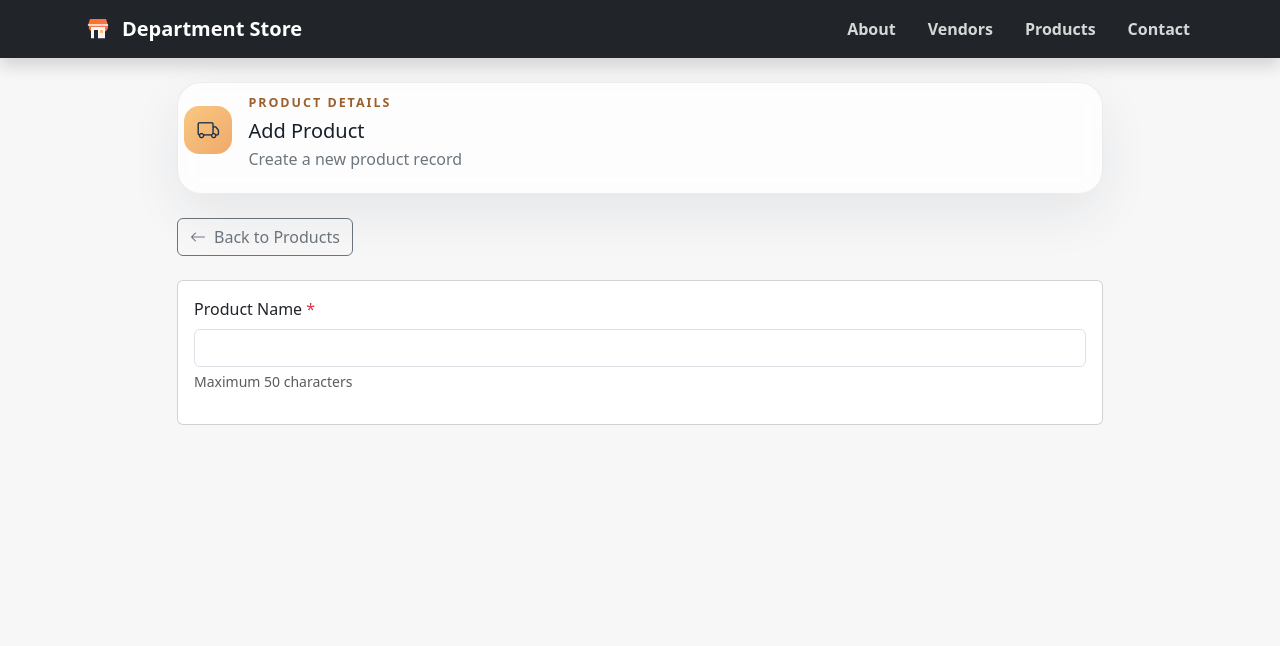
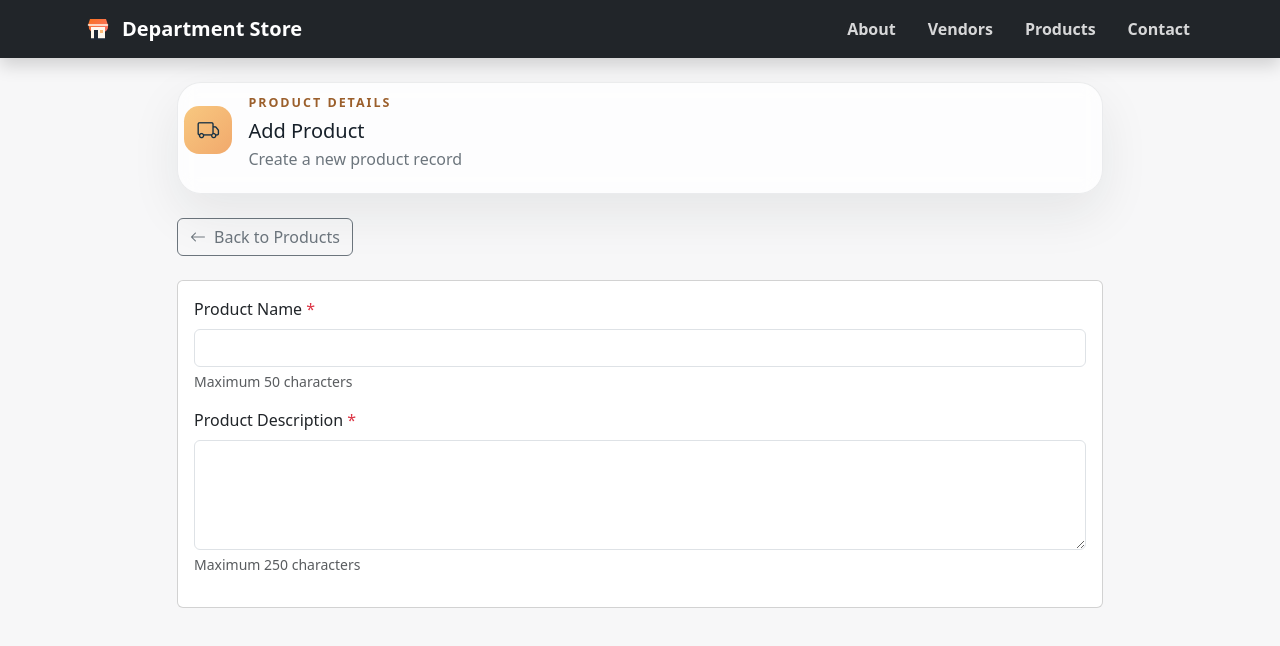
Before and after one commit to gfirzon-personal/dept-web-react, a React (Vite) app: page /product in a window 1280 px wide. Shown: the top 646 px of the page. Built offline with nearby package versions, Linux system fonts and the light colour scheme; no server answers.

Commit message:
continue work

```diff
--- a/src/features/products/pages/Product.jsx
+++ b/src/features/products/pages/Product.jsx
@@ -174,6 +174,24 @@ export default function Product() {
                            <div className="form-text">Maximum 50 characters</div>
                         </div>
 
+                        <div className="mb-3">
+                           <label htmlFor="ProductDescription" className="form-label">
+                              Product Description <span className="text-danger">*</span>
+                           </label>
+                           <textarea
+                              rows={4}
+                              className="form-control"
+                              id="ProductDescription"
+                              name="ProductDescription"
+                              value={product.ProductDescription}
+                              onChange={handleChange}
+                              maxLength={250}
+                              required
+                              disabled={saving}
+                           />
+                           <div className="form-text">Maximum 250 characters</div>
+                        </div>
+
                      </form>
                   </div>
                </div>
```
